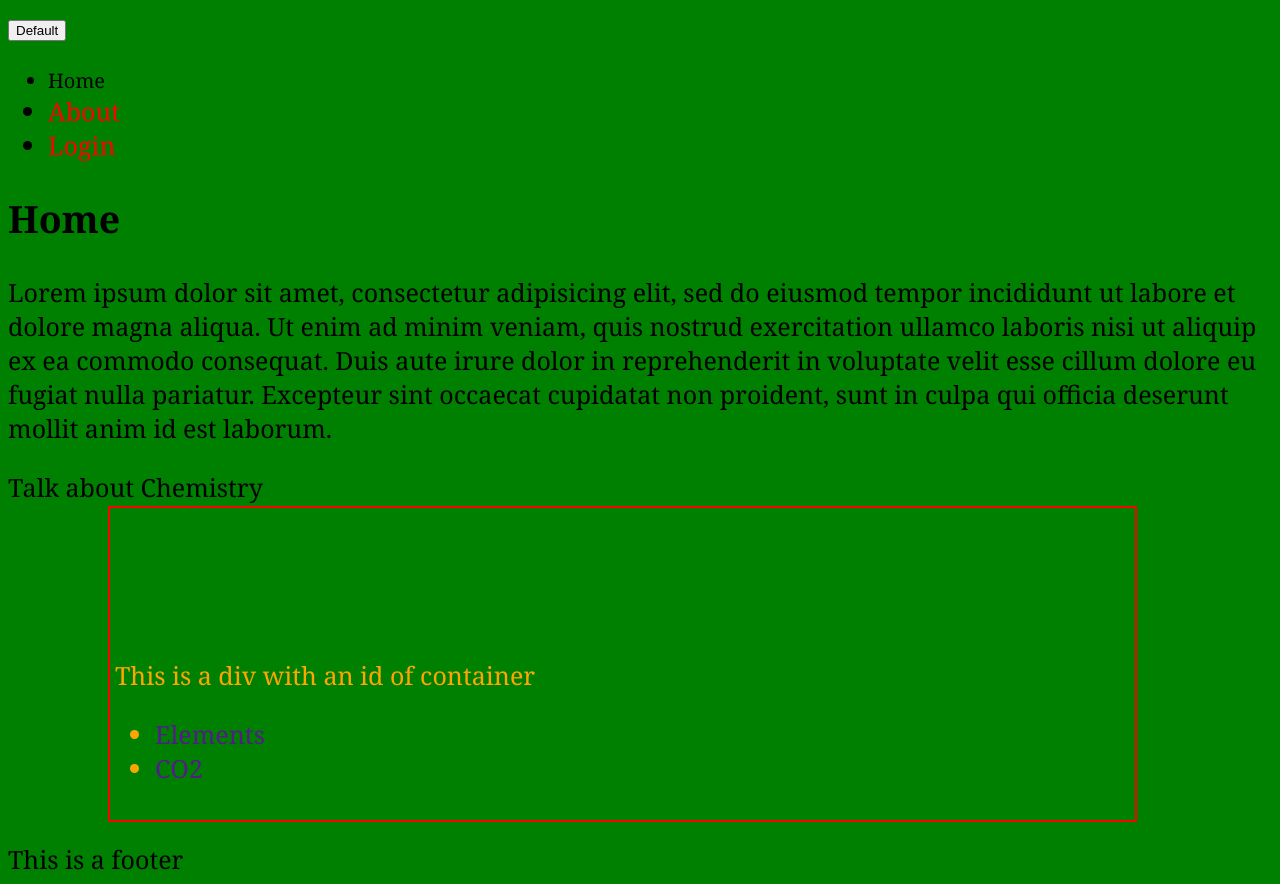
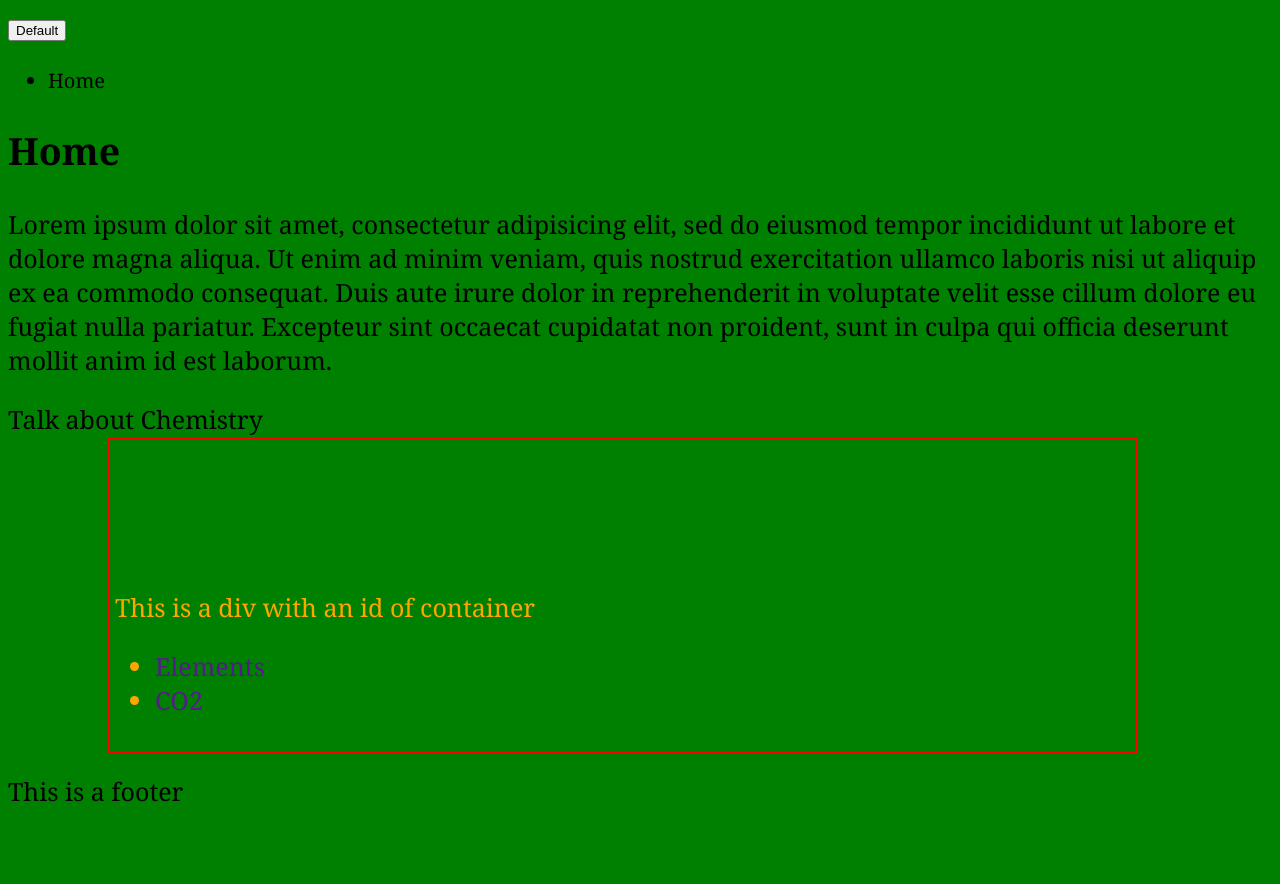
Before and after one commit to lassbon/Learning_css, a plain HTML site: page index.html in a window 1280 px wide. After the commit the page ends 816 px from the top, so only its background shows below. Drawn offline with Linux system fonts and the light colour scheme.

Commit message:
checkout what is possible

```diff
--- a/index.html
+++ b/index.html
@@ -11,8 +11,6 @@
     <nav>
       <ul>
         <li style="font-size: 20px;">Home</li>
-        <li><a href="about.html">About</a></li>
-        <li><a href="login.html">Login</a></li>
       </ul>
     </nav>
   </header>
```
